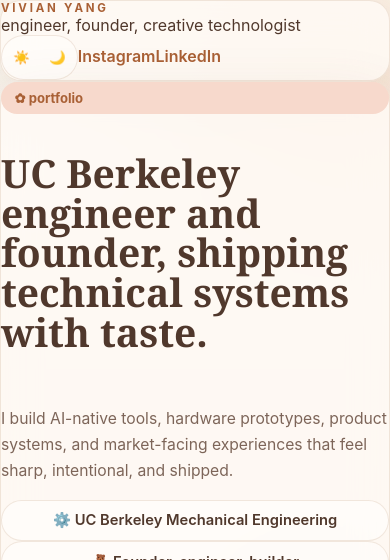
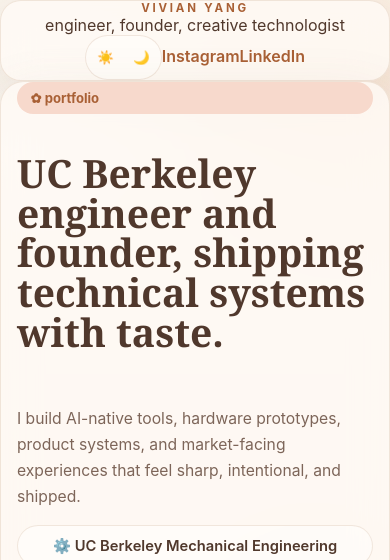
Before and after one commit to billionairebumblebee/vivianyang, a Next.js app: page / in a window 390 px wide. Shown: the top 560 px of the page. Built offline with nearby package versions, Linux system fonts and the light colour scheme.

Commit message:
Tighten mobile portfolio spacing

```diff
--- a/app/portfolio.css
+++ b/app/portfolio.css
@@ -745,10 +745,26 @@
 }
 
 @media (max-width: 768px) {
+  .portfolio-shell {
+    padding-bottom: 8rem;
+  }
+
   .hero-title {
     font-size: clamp(2rem, 10vw, 2.8rem);
     line-height: 1.02;
     max-width: none;
+  }
+
+  .hero-copy,
+  .section-copy,
+  .card-copy,
+  .stat-note,
+  .quick-item,
+  .mini-links,
+  .chat-bubble,
+  .chatbot-footer-note {
+    overflow-wrap: anywhere;
+    word-break: break-word;
   }
 
   .hero-copy {
@@ -763,13 +779,20 @@
   .portfolio-nav {
     border-radius: 1.3rem;
     flex-direction: column;
-    align-items: flex-start;
+    align-items: center;
+    text-align: center;
+  }
+
+  .portfolio-nav > div:first-child {
+    width: 100%;
+    display: grid;
+    justify-items: center;
   }
 
   .portfolio-nav > div:last-child {
     width: 100%;
     flex-wrap: wrap;
-    justify-content: flex-start;
+    justify-content: center;
   }
 
   .hero-layout,
@@ -823,6 +846,19 @@
     padding-bottom: 8.5rem;
   }
 
+  .portfolio-nav,
+  .hero-panel,
+  .cookiejar-hero-card,
+  .proof-column > div,
+  .stat-card,
+  .project-visual-card,
+  .hobbies-card,
+  .reel-embed-card,
+  .footer-grid .glass-panel {
+    padding-left: 1rem !important;
+    padding-right: 1rem !important;
+  }
+
   .fact-pill,
   .hobby-pill,
   .primary-chip,
```
